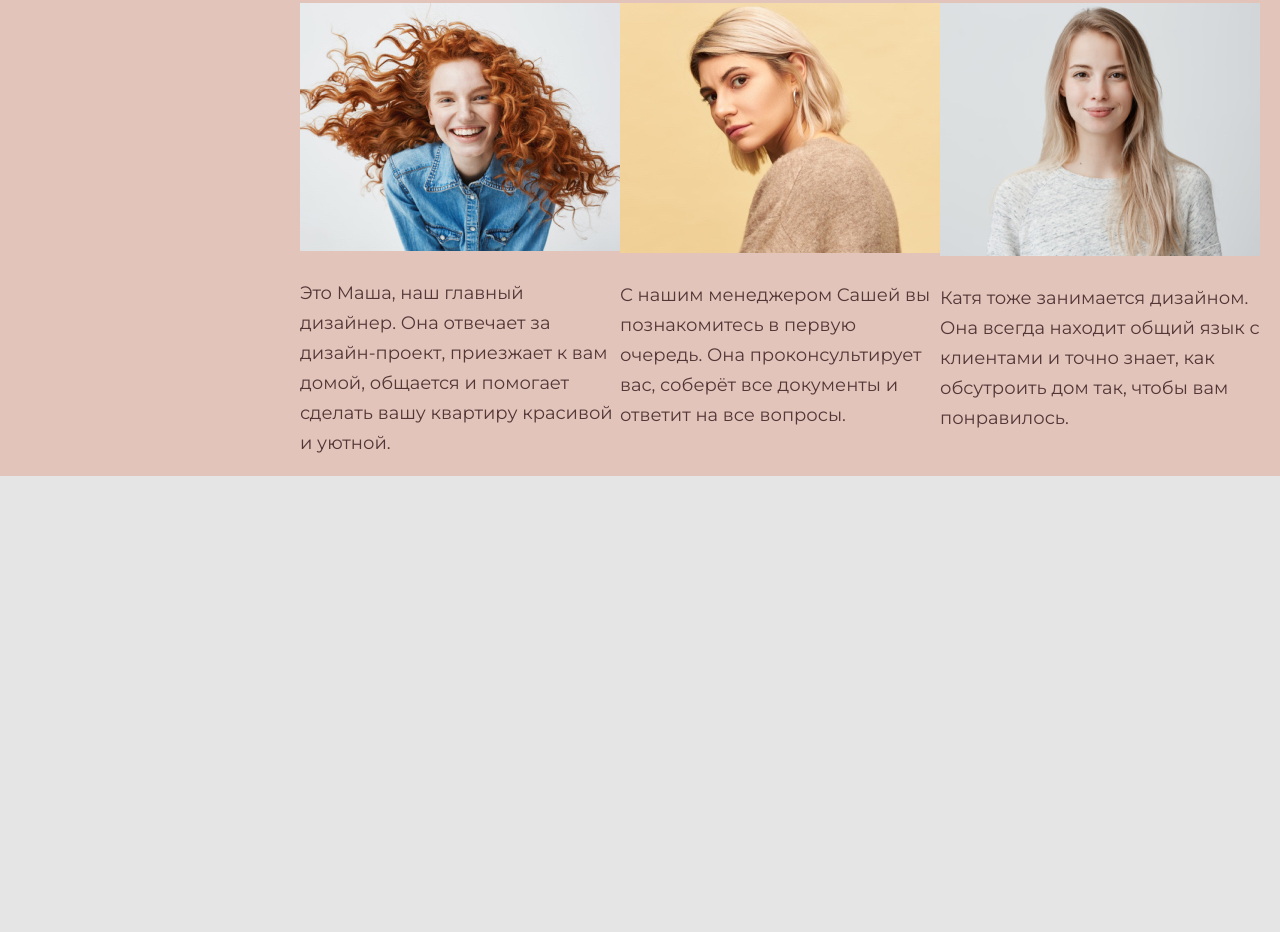
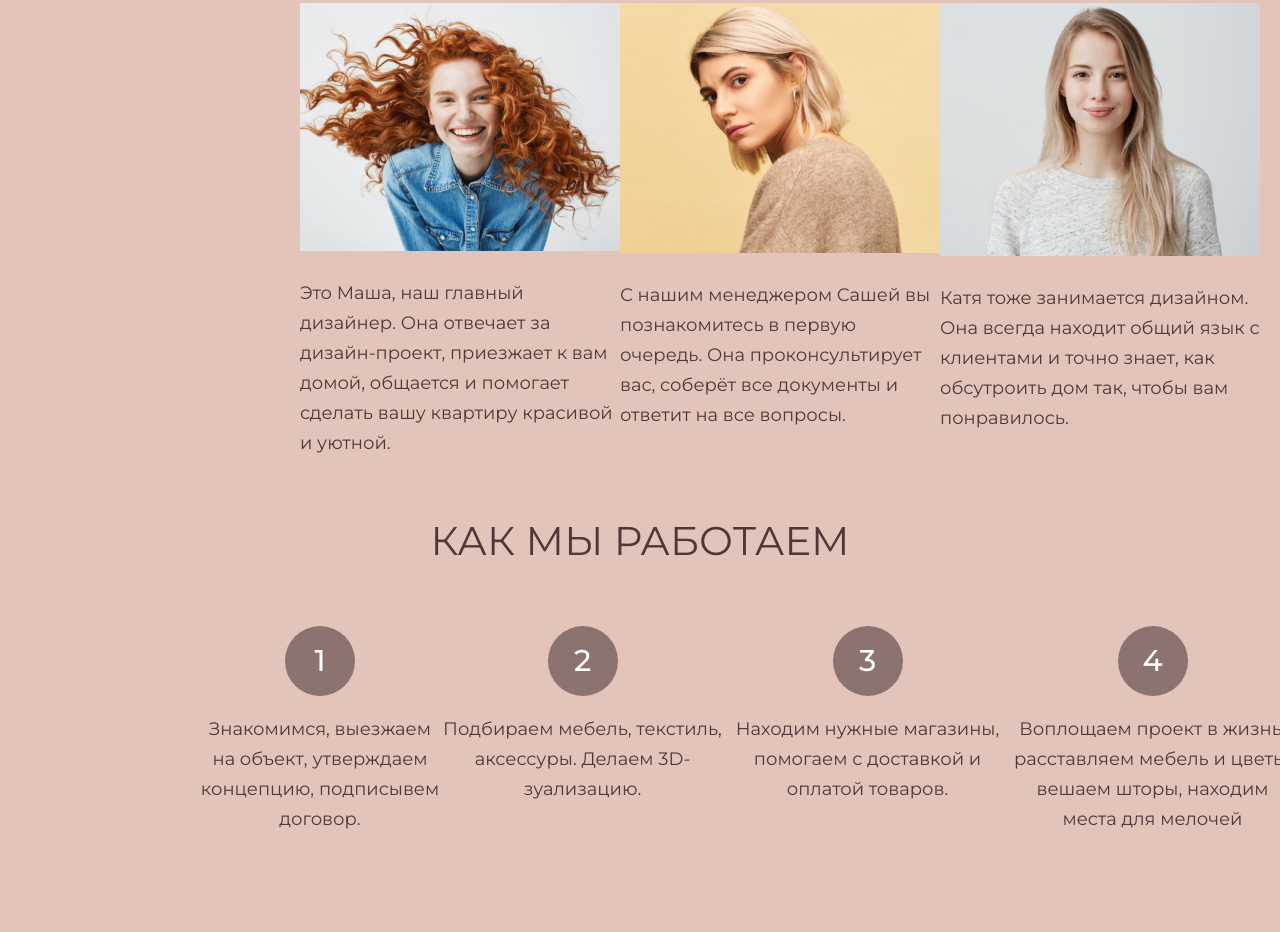
Before and after one commit to ortamfag/marathon_HTMLAcademy, a plain HTML site: page index.html in a window 1280 px wide. Shown: the part 3235-4167 px from the top of the page. Before the commit the page ends 3711 px from the top, so only its background shows below. Drawn offline with Linux system fonts and the light colour scheme.

Commit message:
how works

```diff
--- a/css/style.css
+++ b/css/style.css
@@ -251,11 +251,9 @@ header {
 
     padding-top: 50px;
 
+    text-transform: uppercase;
+
 }
-
-.our-team-title{
-}
-
 
 .enumeration{
 
@@ -286,3 +284,100 @@ header {
 }
 
 /* Наша команда*/
+
+/* Как мы работаем*/
+
+.how-works {
+    margin-top: 35px;
+}
+
+#how-works {
+    text-transform: uppercase;
+
+    font-weight: 400;
+    font-size: 40px;
+    line-height: 50px;
+
+    text-align: center;
+}
+
+#eclipse{
+    color: #ffff;
+    background: #8D7370;
+    border-radius: 50%;
+    width:70px;
+    height:70px;
+    margin: 0 auto;
+
+    display: flex;
+    justify-content: center;
+    align-items: center;
+
+    font-weight: 500;
+    font-size: 30px;
+    line-height: 30px;
+}
+
+
+.steps {
+    display: flex;
+
+    justify-content: space-around;
+
+    margin-left: 200px;
+    margin-right: 200px;
+    margin-top: 60px;
+    padding-bottom: 80px;
+}
+
+#step-1{
+
+    font-weight: 400;
+    font-size: 18px;
+    line-height: 30px;
+
+    width: 240px;
+
+    text-align: center;
+
+}
+
+#step-2{
+
+    font-weight: 400;
+    font-size: 18px;
+    line-height: 30px;
+
+    width:285px;
+
+    text-align: center;
+
+
+}
+
+#step-3{
+
+    font-weight: 400;
+    font-size: 18px;
+    line-height: 30px;
+
+    width: 285px;
+
+    text-align: center;
+
+
+}
+
+#step-4{
+
+    font-weight: 400;
+    font-size: 18px;
+    line-height: 30px;
+
+    width: 285px;
+
+    text-align: center;
+
+}
+
+/* Как мы работаем*/
--- a/index.html
+++ b/index.html
@@ -152,6 +152,43 @@
                     </div>
                 </div>
 
+                <div class="how-works">
+                    <p id="how-works">Как мы работаем</p>
+                </div>
+
+                <div class="steps">
+
+                    <div class="step-1">
+                        <p id="eclipse">1</p>
+                        <p id="step-1">Знакомимся, выезжаем
+                            на объект, утверждаем концепцию, подписывем договор.
+                        </p>
+                    </div>
+
+                    <div class="step-2">
+                        <p id="eclipse">2</p>
+                        <p id="step-2">Подбираем мебель, текстиль, аксессуры. Делаем 3D-
+                            зуализацию.
+                        </p>
+                    </div>
+
+                    <div class="step-3">
+                        <p id="eclipse">3</p>
+                        <p id="step-3">Находим нужные магазины, помогаем с доставкой
+                            и оплатой товаров.
+                        </p>
+                    </div>
+
+                    <div class="step-4">
+                        <p id="eclipse">4</p>
+                        <p id="step-4">Воплощаем проект в жизнь:
+                            расставляем мебель и цветы, вешаем шторы, находим места для мелочей
+                        </p>
+                    </div>
+
+
+                </div>
+
             </div>
 
     </main>
```
